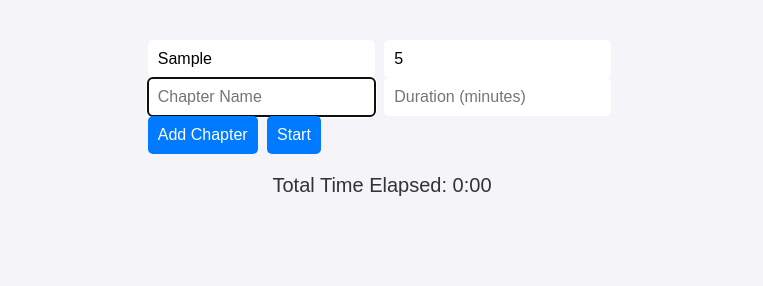
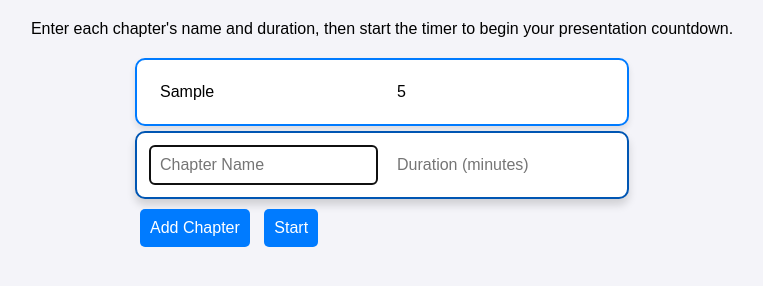
Before and after one commit to majklkonjusina/automotive_2024_challenge, a plain HTML site: page index.html in a window 1280 px wide. Both pictures are taken after typing "Sample", "5" into the empty fields and a click on the button "Add Chapter". Shown: the whole page, without its empty margins (258-1021 px from the left). Drawn offline with Linux system fonts and the light colour scheme.

Commit message:
nice layout

```diff
--- a/index.html
+++ b/index.html
@@ -3,23 +3,40 @@
 <head>
     <meta charset="UTF-8">
     <meta name="viewport" content="width=device-width, initial-scale=1.0">
-    <title>Enhanced Presentation Timer</title>
+    <title>Responsive Presentation Timer</title>
     <style>
         body {
             font-family: 'Arial', sans-serif;
             background-color: #f4f4f9;
             margin: 0;
-            padding: 40px;
+            padding: 20px;
             display: flex;
             flex-direction: column;
             align-items: center;
         }
-        #controls {
+        #infoText {
+            font-size: 16px;
+            text-align: center;
             margin-bottom: 20px;
+        }
+        .chapter-entry {
+            display: flex;
+            justify-content: space-between;
+            background-color: #fff;
+            border: 2px solid #007BFF;
+            border-radius: 10px;
+            padding: 8px;
+            margin-bottom: 5px;
+            box-shadow: 0 4px 6px rgba(0,0,0,0.1);
+            transition: all 0.3s ease;
+        }
+        .chapter-entry:focus-within {
+            border-color: #0056b3;
+            box-shadow: 0 6px 8px rgba(0,0,0,0.15);
         }
         input, button {
             padding: 10px;
-            margin-right: 5px;
+            margin: 5px;
             border: none;
             border-radius: 5px;
             font-size: 16px;
@@ -63,13 +80,15 @@
             font-size: 20px;
             margin-bottom: 20px;
             color: #333;
+            visibility: hidden; /* Initially hidden */
         }
     </style>
 </head>
 <body>
+    <div id="infoText">Enter each chapter's name and duration, then start the timer to begin your presentation countdown.</div>
     <div id="controls">
         <div id="chapters">
-            <div>
+            <div class="chapter-entry">
                 <input type="text" placeholder="Chapter Name" autofocus onkeydown="if(event.key==='Enter')enterPressed(this)">
                 <input type="number" placeholder="Duration (minutes)" min="1" onkeydown="if(event.key==='Enter')addChapter()">
             </div>
@@ -81,23 +100,25 @@
     <script>
         let chapters = [];
         let totalTimeElapsed = 0;
-    let totalElapsedTimeInterval = null; // Declare this at the top for scope visibility
+        let totalElapsedTimeInterval = null;
         const chaptersContainer = document.getElementById('chapters');
         const timerDisplay = document.getElementById('timer');
 
         function addChapter() {
             const div = document.createElement('div');
+            div.className = 'chapter-entry';
             div.innerHTML = `<input type="text" placeholder="Chapter Name" onkeydown="if(event.key==='Enter')enterPressed(this)">
                              <input type="number" placeholder="Duration (minutes)" min="1" onkeydown="if(event.key==='Enter')addChapter()">`;
             chaptersContainer.appendChild(div);
-        div.firstChild.focus(); // Focus on the new chapter name input
+            div.firstChild.focus();
         }
 
         function startTimer() {
             document.getElementById('controls').remove(); // Remove all inputs and buttons
-        chapters = Array.from(chaptersContainer.querySelectorAll('div')).map(div => {
+            timerDisplay.style.visibility = 'visible'; // Show the timer
+            chapters = Array.from(chaptersContainer.querySelectorAll('.chapter-entry')).map(div => {
                 const name = div.querySelector('input[type=text]').value;
-            const duration = parseInt(div.querySelector('input[type=number]').value) * 60; // convert minutes to seconds
+                const duration = parseInt(div.querySelector('input[type=number]').value) * 60;
                 const bar = document.createElement('div');
                 bar.className = 'bar';
                 bar.innerHTML = `<div class="bar-text">${name} - ${formatTime(duration)}</div><div class="bar-progress"></div>`;
@@ -105,17 +126,15 @@
                 return { name, duration, bar };
             });
             runTimer(0);
-        if (totalElapsedTimeInterval === null) {
             totalElapsedTimeInterval = setInterval(() => {
                 totalTimeElapsed++;
                 timerDisplay.textContent = `Total Time Elapsed: ${formatTime(totalTimeElapsed)}`;
             }, 1000);
         }
-    }
 
         function runTimer(index) {
             if (index >= chapters.length) {
-            clearInterval(totalElapsedTimeInterval); // Optionally clear the interval when all chapters are done
+                clearInterval(totalElapsedTimeInterval);
                 return;
             }
             const chapter = chapters[index];
@@ -146,7 +165,5 @@
             }
         }
     </script>
-
-
 </body>
 </html>
```
Lines whose indentation alone changed are shown as unchanged.
